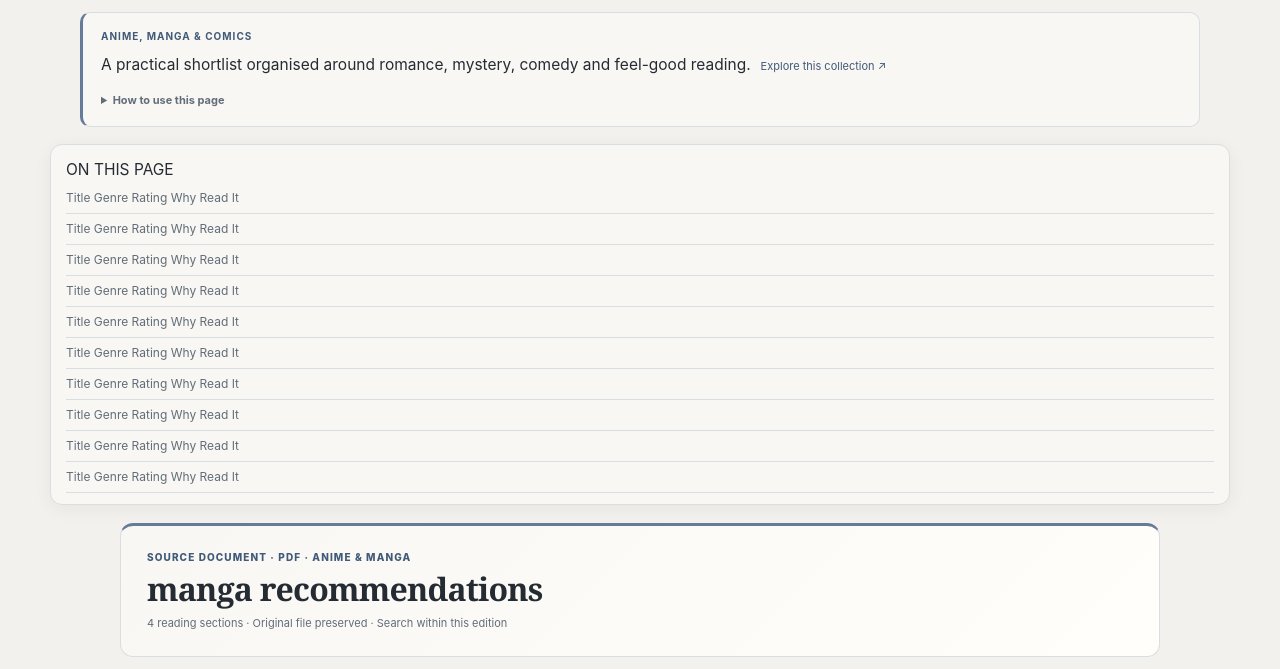
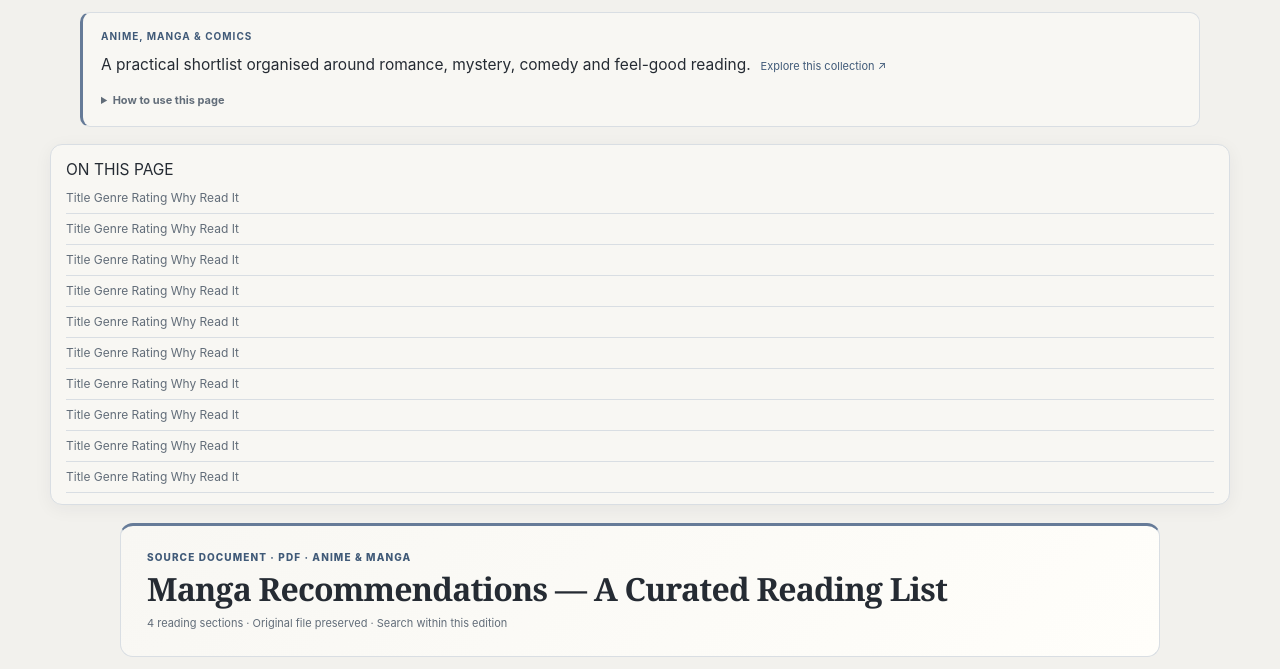
Before and after one commit to piyushimself/files-archived, a plain HTML site: page html/manga_recommendations.html in a window 1280 px wide. Shown: the part 65-734 px from the top of the page. Drawn offline with Linux system fonts and the light colour scheme.

Commit message:
Editorial review: improve title for Manga Recommendations — A Curated Reading List

```diff
--- a/html/manga_recommendations.html
+++ b/html/manga_recommendations.html
@@ -1,7 +1,7 @@
 <!doctype html>
 <html lang="en"><head><meta charset="utf-8"><meta name="viewport" content="width=device-width,initial-scale=1">
 <meta name="description" content="Reading edition of manga recommendations. Original source preserved.">
-<title>manga recommendations — The Reading Room</title>
+<title>Manga Recommendations — A Curated Reading List — The Reading Room</title>
 
 <style>
 .rr-reader-intro{margin:12px 0 14px;padding:13px 15px;border:1px solid var(--rr-line);border-left:3px solid var(--rr-accent);border-radius:9px;background:var(--rr-panel)}
@@ -26,7 +26,7 @@ body.rr-reader .toc details a:first-of-type{margin-top:8px}
 </style><link rel="stylesheet" href="../assets/reading-room.css?v=17"><script src="../assets/reading-room-context.js?v=17" defer></script><script src="../assets/reading-room.js?v=17" defer></script></head><body class="rr-page rr-reader rr--manga">
 <nav class="toc"><div class="toc-title">ON THIS PAGE</div><a href="#title-genre-rating-why-read-it">Title Genre Rating Why Read It</a><a href="#title-genre-rating-why-read-it-2">Title Genre Rating Why Read It</a><a href="#title-genre-rating-why-read-it-3">Title Genre Rating Why Read It</a><a href="#title-genre-rating-why-read-it-4">Title Genre Rating Why Read It</a><a href="#title-genre-rating-why-read-it-5">Title Genre Rating Why Read It</a><a href="#title-genre-rating-why-read-it-6">Title Genre Rating Why Read It</a><a href="#title-genre-rating-why-read-it-7">Title Genre Rating Why Read It</a><a href="#title-genre-rating-why-read-it-8">Title Genre Rating Why Read It</a><a href="#title-genre-rating-why-read-it-9">Title Genre Rating Why Read It</a><a href="#title-genre-rating-why-read-it-10">Title Genre Rating Why Read It</a></nav>
 <main class="layout"><article>
-<section class="hero"><div class="kicker">SOURCE DOCUMENT · PDF · Anime &amp; Manga</div><h1>manga recommendations</h1><div class="meta">4 reading sections · Original file preserved · Search within this edition</div></section>
+<section class="hero"><div class="kicker">SOURCE DOCUMENT · PDF · Anime &amp; Manga</div><h1>Manga Recommendations — A Curated Reading List</h1><div class="meta">4 reading sections · Original file preserved · Search within this edition</div></section>
 <section class="rr-reader-intro"><div class="kicker">About this collection</div><p class="rr-reader-summary">A compact manga shortlist for readers drawn to romance, mystery and feel-good storytelling, with a simple rating key to help compare recommendations. Treat it as a welcoming starting shelf rather than a comprehensive canon.</p><p class="rr-reader-guidance"><strong>How to use this edition:</strong> Use the contents and section headings to find a route through the medium. Larger lists are references for discovery; shorter guides and curricula offer a more deliberate starting point.</p><p><a href=""../manga_recommendations.pdf" target="_blank" rel="noopener">Open original PDF ↗</a></p></section>
 <div class="rr-reader-tools"><label for="search">FIND IN THIS DOCUMENT</label><input id="search" type="search" placeholder="Search titles, directors, years, themes or ratings…" aria-label="Search this collection"></div>
 <div id="content"><section class="page" id="page-1"><div class="page-label">SOURCE PAGE 1</div><ul><li>Complete Manga Recommendations</li></ul>
```
